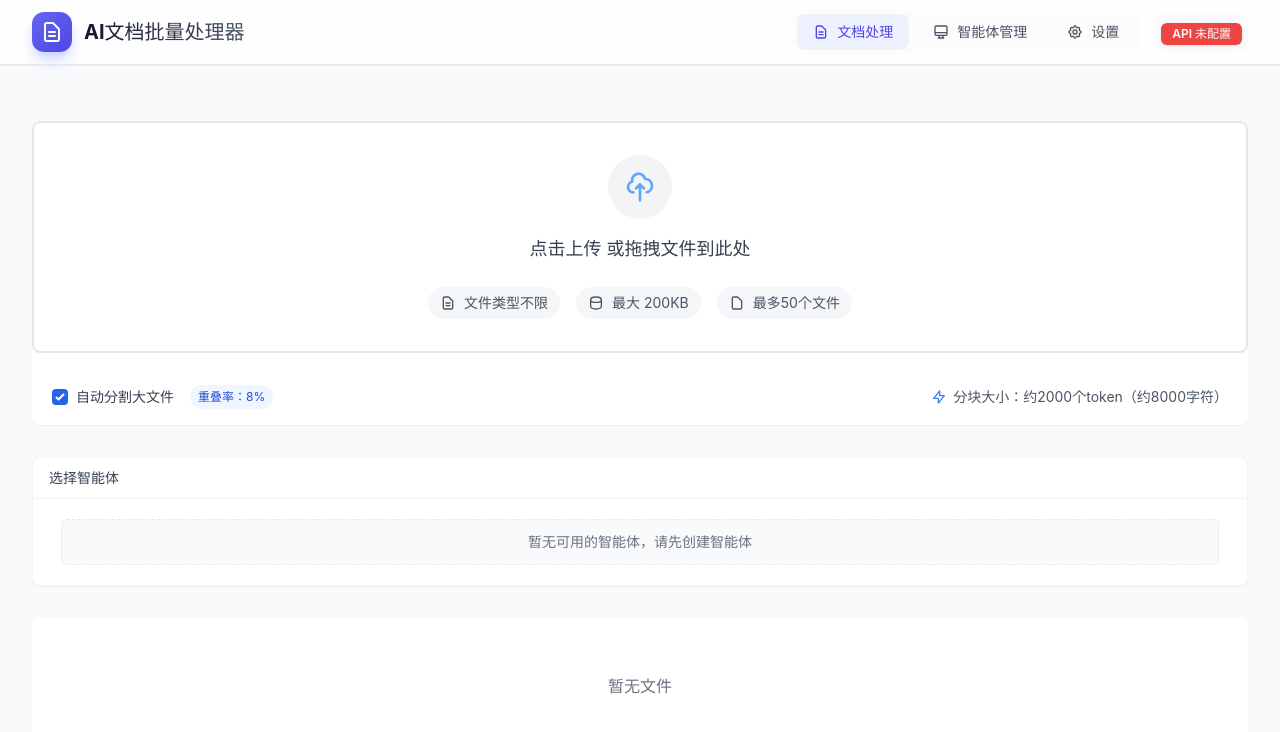
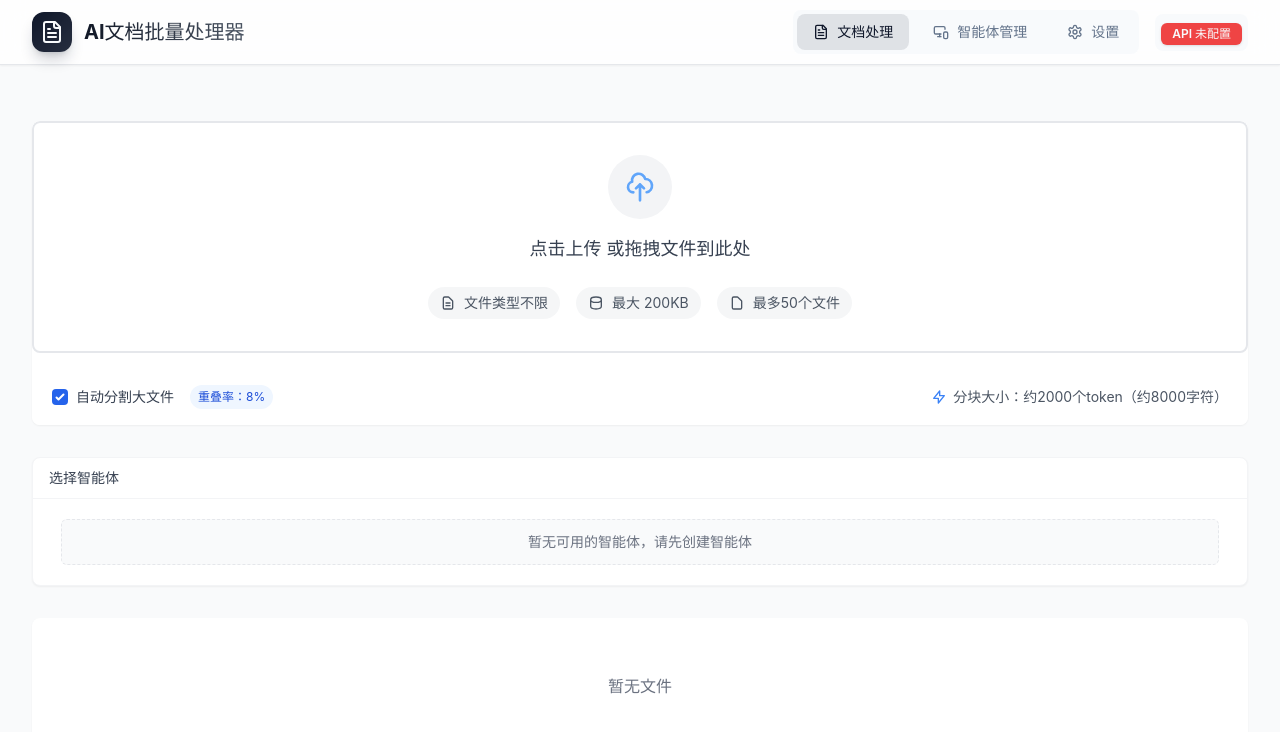
Before and after one commit to zibo2019/rag-doc-processor, a React (Vite) app: page / in a window 1280 px wide. Shown: the top 732 px of the page. Built offline with nearby package versions, Linux system fonts and the light colour scheme.

Commit message:
在tailwind.config.js中新增字体配置，优化Header组件样式，替换图标为Lucide库中的图标，调整导航菜单和API状态的背景色，提升用户交互体验和视觉一致性。

```diff
--- a/src/components/common/Header.tsx
+++ b/src/components/common/Header.tsx
@@ -1,6 +1,7 @@
 import React from 'react';
 import { Link, useLocation } from 'react-router-dom';
 import { ApiStatus } from './ApiStatus';
+import { FileText, MonitorSmartphone, Settings } from 'lucide-react';
 
 export const Header: React.FC = () => {
   const location = useLocation();
@@ -13,13 +14,13 @@ export const Header: React.FC = () => {
     relative px-4 py-2 text-sm font-medium transition-all duration-300 ease-in-out
     group flex items-center space-x-2 rounded-lg
     ${isActive(path)
-      ? 'text-indigo-600 bg-indigo-50'
-      : 'text-gray-600 hover:text-indigo-600 hover:bg-indigo-50/50'
+      ? 'text-primary bg-primary/10'
+      : 'text-muted-foreground hover:text-primary hover:bg-primary/5'
     }
   `;
 
   return (
-    <header className="sticky top-0 z-50 bg-white/80 backdrop-blur-md border-b border-gray-200 shadow-sm">
+    <header className="sticky top-0 z-50 bg-background/80 backdrop-blur-md border-b border-gray-200 shadow-sm">
       <div className="mx-auto max-w-7xl px-4 sm:px-6 lg:px-8">
         <div className="flex h-16 items-center justify-between">
           {/* Logo 区域 */}
@@ -28,21 +29,10 @@ export const Header: React.FC = () => {
               to="/"
               className="group flex items-center space-x-3 hover:opacity-80 transition-opacity duration-200"
             >
-              {/* Logo 图标 */}
-              <div className="flex h-10 w-10 items-center justify-center rounded-xl bg-gradient-to-br from-indigo-500 to-indigo-600 shadow-lg shadow-indigo-200 group-hover:shadow-indigo-300 transition-all duration-300">
-                <svg
-                  className="h-6 w-6 text-white"
-                  fill="none"
-                  viewBox="0 0 24 24"
-                  stroke="currentColor"
-                >
-                  <path
-                    strokeLinecap="round"
-                    strokeLinejoin="round"
-                    strokeWidth={2}
-                    d="M9 12h6m-6 4h6m2 5H7a2 2 0 01-2-2V5a2 2 0 012-2h5.586a1 1 0 01.707.293l5.414 5.414a1 1 0 01.293.707V19a2 2 0 01-2 2z"
-                  />
-                </svg>
+              {/* Logo 图标 - 使用主题 primary 颜色 */}
+              <div className="flex h-10 w-10 items-center justify-center rounded-xl bg-gradient-to-br from-primary to-primary/90 shadow-lg shadow-primary/20 group-hover:shadow-primary/30 transition-all duration-300">
+                {/* 注意: 图标颜色可能需要调整为 primary-foreground 以确保对比度 */}
+                <FileText className="h-6 w-6 text-primary-foreground" strokeWidth={2} />
               </div>
               {/* Logo 文字 */}
               <div className="flex flex-col">
@@ -51,27 +41,15 @@ export const Header: React.FC = () => {
             </Link>
           </div>
 
-          {/* 导航菜单 */}
+          {/* 导航菜单 - 使用 card 或其他合适的背景色 */}
           <div className="flex items-center space-x-4">
-            <nav className="flex items-center space-x-2 bg-gray-50/50 rounded-lg p-1">
+            <nav className="flex items-center space-x-2 bg-muted/50 rounded-lg p-1">
               <Link
                 to="/"
                 className={linkClass('/')}
               >
                 <div className="flex items-center space-x-2">
-                  <svg
-                    className="h-4 w-4 transition-transform group-hover:scale-110 duration-200"
-                    fill="none"
-                    viewBox="0 0 24 24"
-                    stroke="currentColor"
-                  >
-                    <path
-                      strokeLinecap="round"
-                      strokeLinejoin="round"
-                      strokeWidth={2}
-                      d="M9 12h6m-6 4h6m2 5H7a2 2 0 01-2-2V5a2 2 0 012-2h5.586a1 1 0 01.707.293l5.414 5.414a1 1 0 01.293.707V19a2 2 0 01-2 2z"
-                    />
-                  </svg>
+                  <FileText className="h-4 w-4 transition-transform group-hover:scale-110 duration-200" strokeWidth={2} />
                   <span>文档处理</span>
                 </div>
               </Link>
@@ -80,19 +58,7 @@ export const Header: React.FC = () => {
                 className={linkClass('/agents')}
               >
                 <div className="flex items-center space-x-2">
-                  <svg
-                    className="h-4 w-4 transition-transform group-hover:scale-110 duration-200"
-                    fill="none"
-                    viewBox="0 0 24 24"
-                    stroke="currentColor"
-                  >
-                    <path
-                      strokeLinecap="round"
-                      strokeLinejoin="round"
-                      strokeWidth={2}
-                      d="M9.75 17L9 20l-1 1h8l-1-1-.75-3M3 13h18M5 17h14a2 2 0 002-2V5a2 2 0 00-2-2H5a2 2 0 00-2 2v10a2 2 0 002 2z"
-                    />
-                  </svg>
+                  <MonitorSmartphone className="h-4 w-4 transition-transform group-hover:scale-110 duration-200" strokeWidth={2} />
                   <span>智能体管理</span>
                 </div>
               </Link>
@@ -101,32 +67,14 @@ export const Header: React.FC = () => {
                 className={linkClass('/settings')}
               >
                 <div className="flex items-center space-x-2">
-                  <svg
-                    className="h-4 w-4 transition-transform group-hover:scale-110 duration-200"
-                    fill="none"
-                    viewBox="0 0 24 24"
-                    stroke="currentColor"
-                  >
-                    <path
-                      strokeLinecap="round"
-                      strokeLinejoin="round"
-                      strokeWidth={2}
-                      d="M10.325 4.317c.426-1.756 2.924-1.756 3.35 0a1.724 1.724 0 002.573 1.066c1.543-.94 3.31.826 2.37 2.37a1.724 1.724 0 001.065 2.572c1.756.426 1.756 2.924 0 3.35a1.724 1.724 0 00-1.066 2.573c.94 1.543-.826 3.31-2.37 2.37a1.724 1.724 0 00-2.572 1.065c-.426 1.756-2.924 1.756-3.35 0a1.724 1.724 0 00-2.573-1.066c-1.543.94-3.31-.826-2.37-2.37a1.724 1.724 0 00-1.065-2.572c-1.756-.426-1.756-2.924 0-3.35a1.724 1.724 0 001.066-2.573c-.94-1.543.826-3.31 2.37-2.37.996.608 2.296.07 2.572-1.065z"
-                    />
-                    <path
-                      strokeLinecap="round"
-                      strokeLinejoin="round"
-                      strokeWidth={2}
-                      d="M15 12a3 3 0 11-6 0 3 3 0 016 0z"
-                    />
-                  </svg>
+                  <Settings className="h-4 w-4 transition-transform group-hover:scale-110 duration-200" strokeWidth={2} />
                   <span>设置</span>
                 </div>
               </Link>
             </nav>
 
-            {/* API状态 */}
-            <div className="p-1.5 bg-gray-50 rounded-lg">
+            {/* API状态 - 使用 card 或其他合适的背景色 */}
+            <div className="p-1.5 bg-muted/50 rounded-lg">
               <ApiStatus />
             </div>
           </div>
--- a/tailwind.config.js
+++ b/tailwind.config.js
@@ -1,4 +1,6 @@
 /** @type {import('tailwindcss').Config} */
+import { fontFamily } from "tailwindcss/defaultTheme"
+
 export default {
   darkMode: ['class'],
   content: [
@@ -11,6 +13,9 @@ export default {
   ],
   theme: {
     extend: {
+      fontFamily: {
+        sans: ["Inter", ...fontFamily.sans],
+      },
       borderRadius: {
         lg: 'var(--radius)',
         md: 'calc(var(--radius) - 2px)',
```
